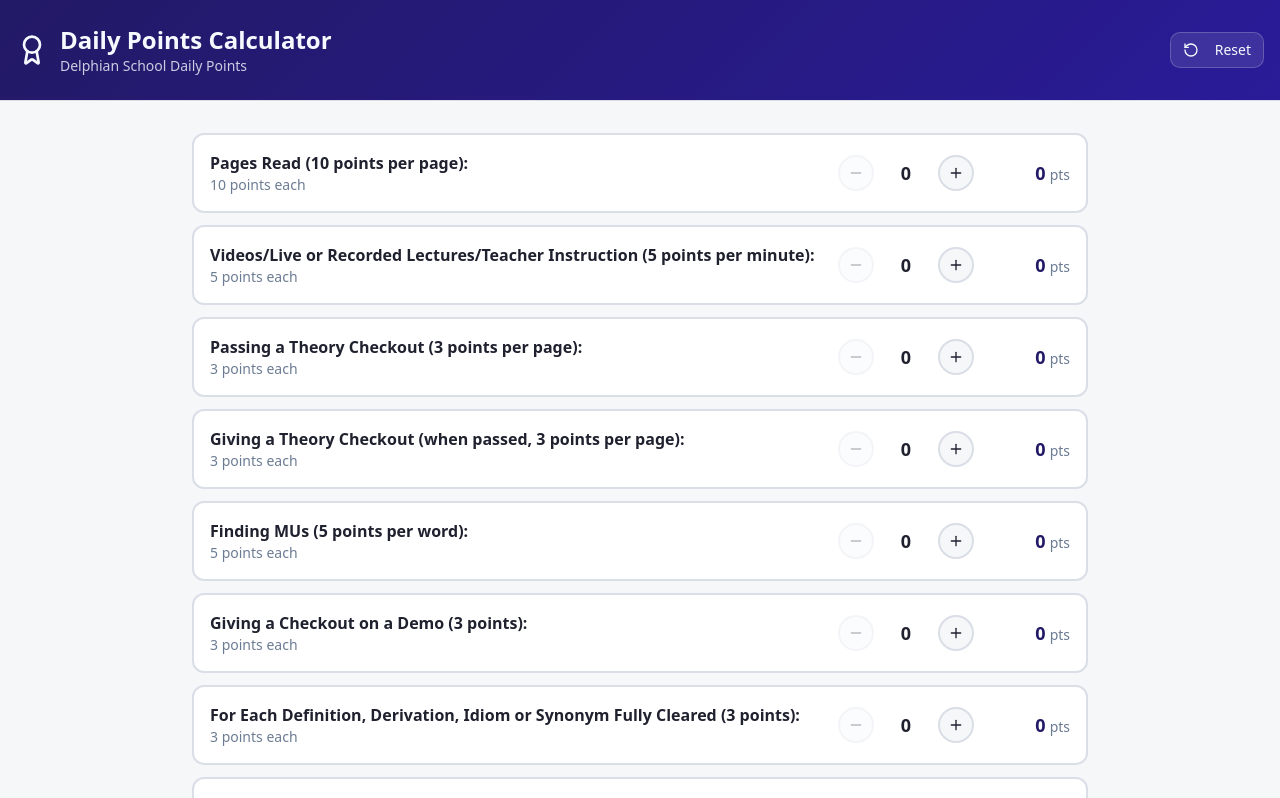
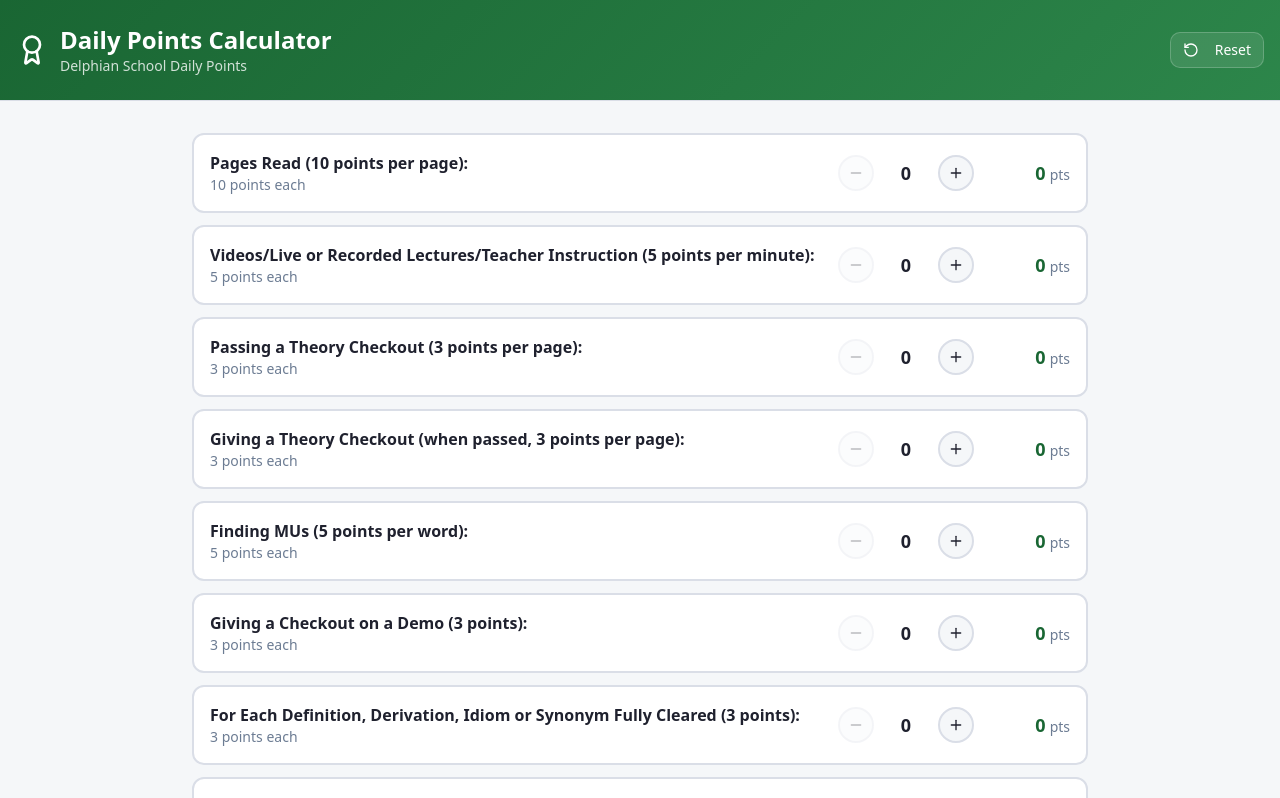
Before and after one commit to pointsslip/pointsslip-web, a React (Vite) app: page / in a window 1280 px wide. Shown: the top 798 px of the page. Built offline with nearby package versions, Linux system fonts and the light colour scheme; the HTML template or start-up script is replaced by a standard one.

Commit message:
Update header color

```diff
--- a/src/index.css
+++ b/src/index.css
@@ -17,9 +17,9 @@ All colors MUST be HSL.
     --popover: 0 0% 100%;
     --popover-foreground: 230 20% 15%;
 
-    --primary: 247 60% 25%;
-    --primary-foreground: 210 100% 98%;
-    --primary-glow: 247 70% 45%;
+    --primary: 140 60% 25%;
+    --primary-foreground: 0 0% 100%;
+    --primary-glow: 140 50% 40%;
 
     --secondary: 220 20% 92%;
     --secondary-foreground: 230 20% 15%;
@@ -40,15 +40,15 @@ All colors MUST be HSL.
 
     --border: 220 20% 88%;
     --input: 220 20% 88%;
-    --ring: 247 60% 35%;
+    --ring: 140 60% 35%;
 
     --radius: 0.75rem;
 
-    --gradient-primary: linear-gradient(135deg, hsl(247 60% 25%) 0%, hsl(247 70% 35%) 100%);
+    --gradient-primary: linear-gradient(135deg, hsl(140 60% 25%) 0%, hsl(140 50% 35%) 100%);
     --gradient-accent: linear-gradient(135deg, hsl(180 70% 50%) 0%, hsl(200 80% 55%) 100%);
-    --gradient-hero: linear-gradient(135deg, hsl(247 60% 25%) 0%, hsl(200 70% 40%) 100%);
+    --gradient-hero: linear-gradient(135deg, hsl(140 60% 25%) 0%, hsl(200 70% 40%) 100%);
 
-    --shadow-elegant: 0 10px 40px -10px hsl(247 60% 25% / 0.2);
+    --shadow-elegant: 0 10px 40px -10px hsl(140 60% 25% / 0.2);
     --shadow-glow: 0 0 30px hsl(180 70% 50% / 0.3);
     --transition-smooth: all 0.3s cubic-bezier(0.4, 0, 0.2, 1);
 
@@ -79,9 +79,9 @@ All colors MUST be HSL.
     --popover: 230 20% 12%;
     --popover-foreground: 210 40% 98%;
 
-    --primary: 247 70% 55%;
+    --primary: 140 50% 45%;
     --primary-foreground: 0 0% 100%;
-    --primary-glow: 247 80% 65%;
+    --primary-glow: 140 60% 55%;
 
     --secondary: 230 18% 18%;
     --secondary-foreground: 210 40% 98%;
@@ -102,13 +102,13 @@ All colors MUST be HSL.
 
     --border: 230 18% 20%;
     --input: 230 18% 20%;
-    --ring: 247 70% 55%;
+    --ring: 140 50% 45%;
 
-    --gradient-primary: linear-gradient(135deg, hsl(247 60% 35%) 0%, hsl(247 70% 45%) 100%);
+    --gradient-primary: linear-gradient(135deg, hsl(140 50% 35%) 0%, hsl(140 60% 45%) 100%);
     --gradient-accent: linear-gradient(135deg, hsl(180 70% 50%) 0%, hsl(200 80% 55%) 100%);
-    --gradient-hero: linear-gradient(135deg, hsl(247 60% 35%) 0%, hsl(200 70% 50%) 100%);
+    --gradient-hero: linear-gradient(135deg, hsl(140 50% 35%) 0%, hsl(200 70% 50%) 100%);
 
-    --shadow-elegant: 0 10px 40px -10px hsl(247 70% 55% / 0.4);
+    --shadow-elegant: 0 10px 40px -10px hsl(140 50% 45% / 0.4);
     --shadow-glow: 0 0 30px hsl(180 70% 50% / 0.4);
     --sidebar-background: 240 5.9% 10%;
     --sidebar-foreground: 240 4.8% 95.9%;
--- a/vite.config.ts
+++ b/vite.config.ts
@@ -19,10 +19,7 @@ export default defineConfig(({ mode }) => ({
       'points.aricummings.com',
     ],
   },
-  plugins: [
-    react(),
-    mode === 'development',
-  ].filter(Boolean),
+  plugins: [react()],
 
   resolve: {
     alias: {
```
